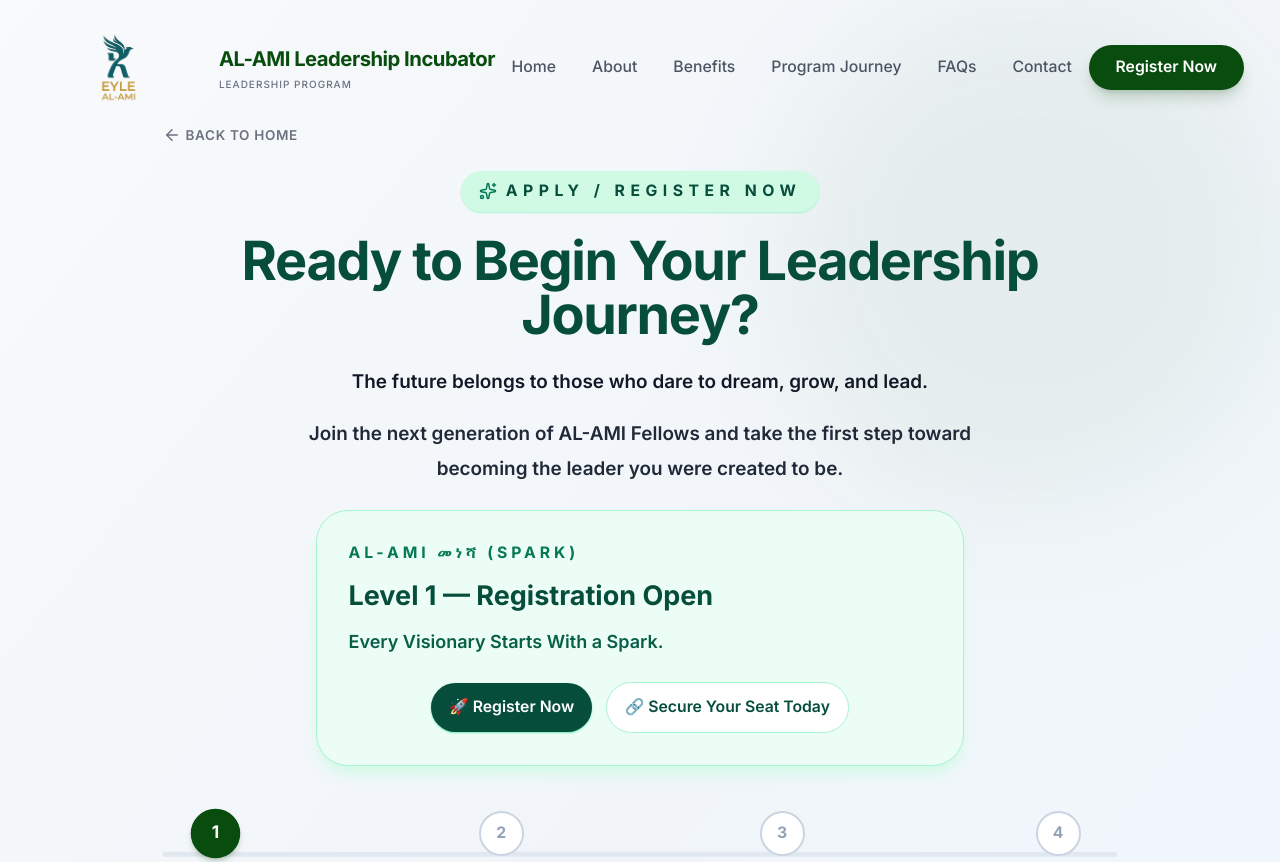
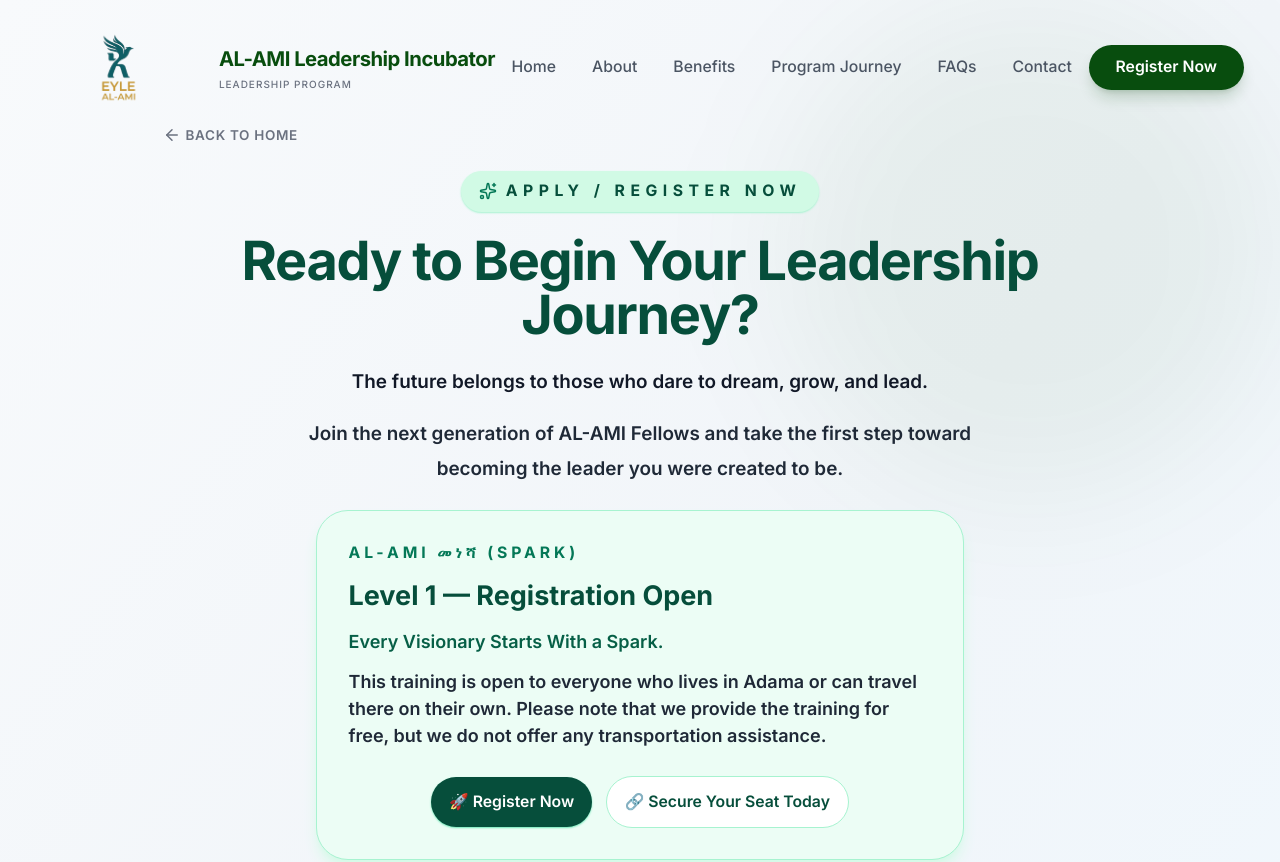
Before and after one commit to ephremdeneke/eylee-Al-registration-, a React (Vite) app: page /register in a window 1280 px wide. Shown: the top 862 px of the page. Built offline with nearby package versions, Linux system fonts and the light colour scheme.

Commit message:
this warinig

```diff
--- a/src/pages/Register.jsx
+++ b/src/pages/Register.jsx
@@ -45,6 +45,12 @@
             <p className="text-sm uppercase tracking-[0.25em] font-bold text-emerald-700">AL-AMI መነሻ (Spark)</p>
             <p className="mt-3 text-2xl font-extrabold text-emerald-900">Level 1 — Registration Open</p>
             <p className="mt-3 text-base font-semibold text-emerald-800">Every Visionary Starts With a Spark.</p>
+            <p className="mt-3 text-base font-semibold text-emerald-3500">
+                This training is open to everyone who lives in Adama or can travel there on their own.
+                Please note that we provide the training for free,
+                but we do not offer any transportation assistance.
+              </p>
+
             <div className="mt-6 flex flex-col gap-3 sm:flex-row sm:items-center sm:justify-center">
               <span className="inline-flex items-center gap-2 rounded-full bg-emerald-900 px-4 py-3 text-sm font-semibold text-white shadow-sm shadow-emerald-300">
                 🚀 Register Now
```
